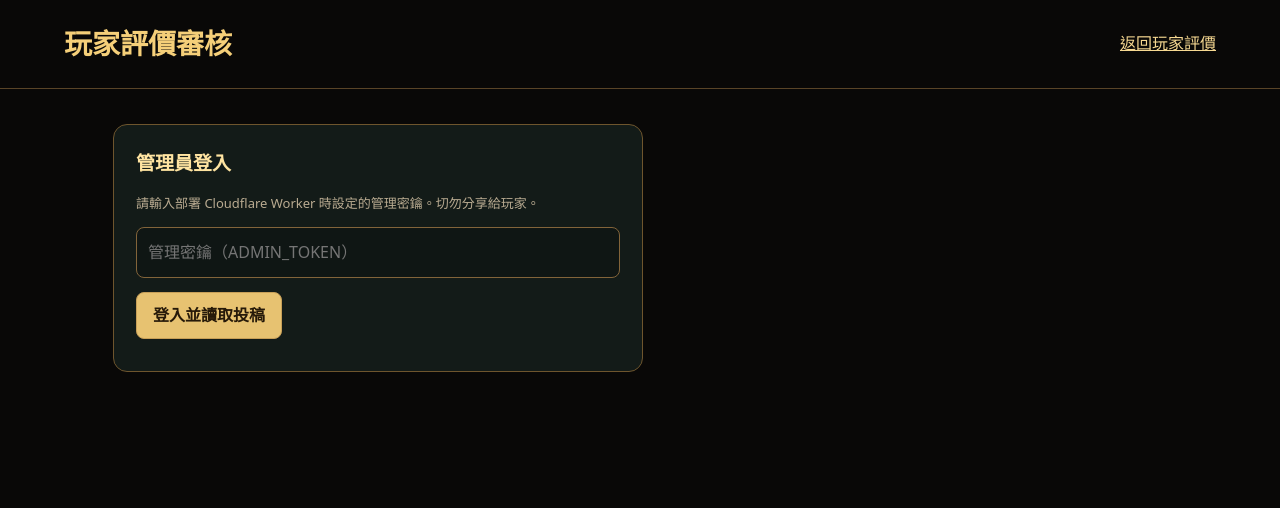
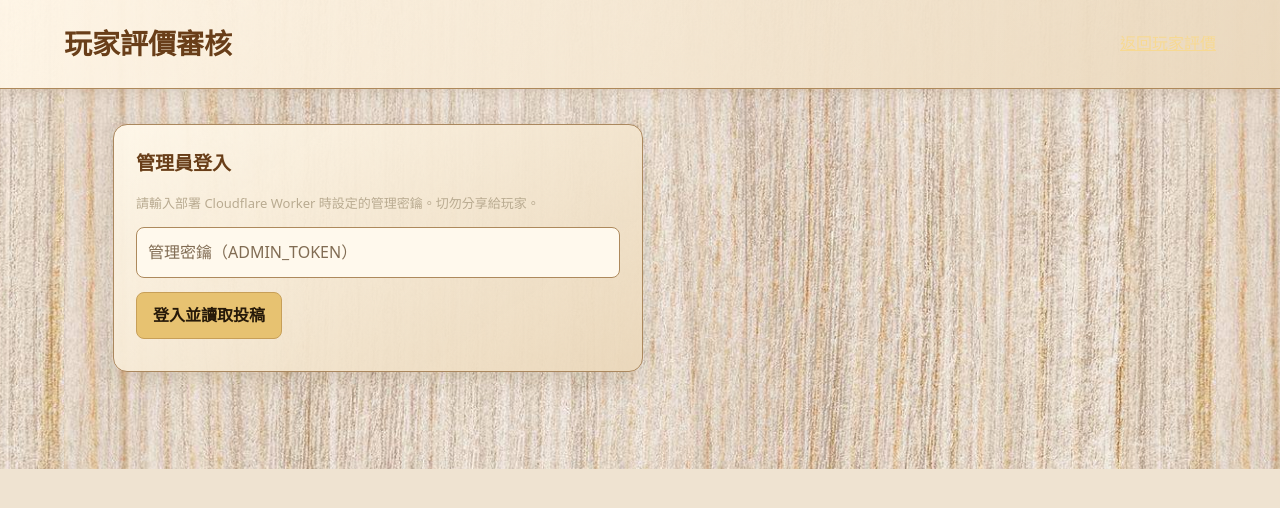
Before and after one commit to seth-oracle/seth-oracle.github.io, a Jekyll site: the page reviews/manage/index.html, which Jekyll copies as it is, in a window 1280 px wide. Shown: the top 508 px of the page. Built offline with Jekyll 4.4.1, drawn with Linux system fonts in a browser that asks for light colours.

Commit message:
Apply common wood theme to reviews/manage/index.html

```diff
--- a/reviews/manage/index.html
+++ b/reviews/manage/index.html
@@ -15,7 +15,7 @@ button.alt{background:transparent;color:#f2d18e}button.warn{background:#5e2f25;c
 .gallery{display:flex;gap:12px;flex-wrap:wrap;margin:15px 0}.gallery img{height:150px;max-width:190px;object-fit:contain;border:1px solid #7c612f;border-radius:9px;cursor:pointer}
 .toolbar{display:flex;gap:12px;flex-wrap:wrap;margin:12px 0 20px}.toolbar button{min-width:90px}.panel h2{margin-bottom:13px}
 #login{max-width:530px}#login input{margin:10px 0 14px}.buttons{display:flex;gap:8px;flex-wrap:wrap;margin-top:12px}.status{color:#f2d28a;margin:10px 0}
-</style></head><body>
+</style><link rel="stylesheet" href="/assets/oak-subpages.css?v=1"></head><body class="oak-subpage">
 <header><h1>玩家評價審核</h1><a href="/reviews/">返回玩家評價</a></header>
 <main>
 <section id="setup" class="panel" hidden><h2>尚未啟用自動投稿</h2><p>目前需先部署 Cloudflare 收件服務。部署完成後，在 reviews/config.js 設定 Worker 網址即可啟用。</p><a href="https://github.com/seth-oracle/seth-oracle.github.io/tree/main/review-service">查看部署程式</a></section>
```
